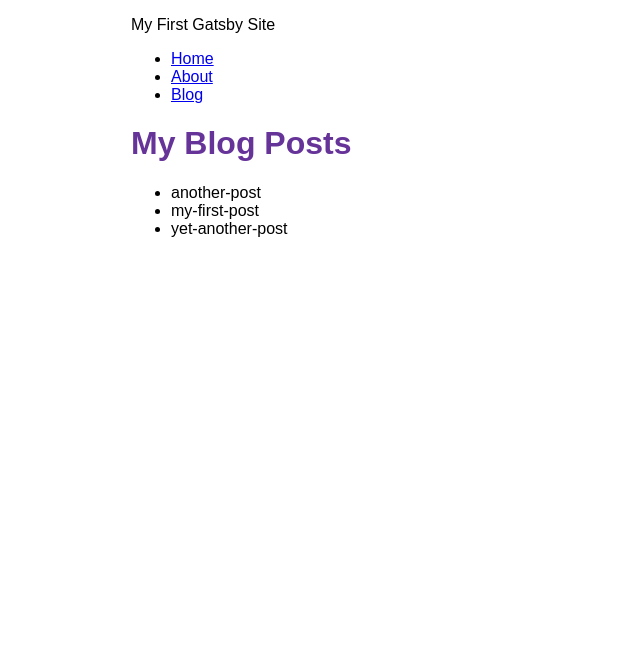
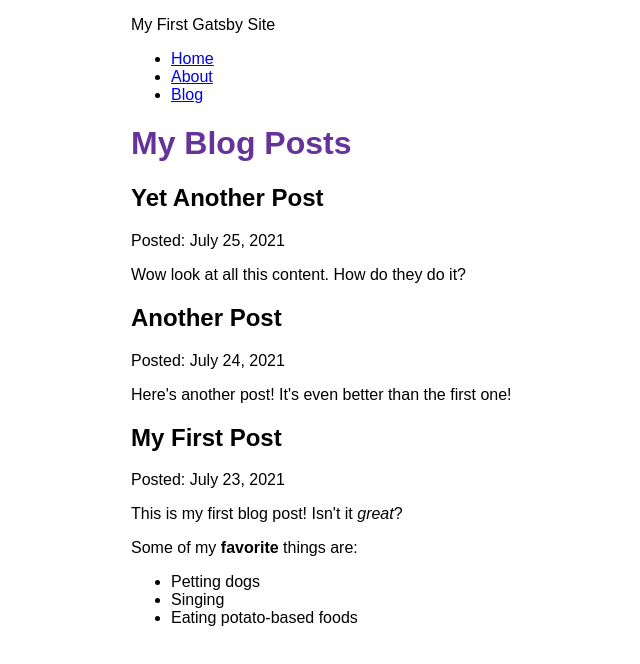
Before and after one commit to negibouze/gatsby-tutorial, a Gatsby site: page /blog in a window 1280 px wide. Shown: the whole page, without its empty margins (259-899 px from the left). Built offline with nearby package versions, Linux system fonts and the light colour scheme; Gatsby itself is replaced by a stand-in of ours.

Commit message:
Finished Gatsby Tutorial Part 5

```diff
--- a/blog/another-post.mdx
+++ b/blog/another-post.mdx
@@ -0,0 +1,6 @@
+---
+title: "Another Post"
+date: "2021-07-24"
+---
+
+Here's another post! It's even better than the first one!
--- a/blog/my-first-post.mdx
+++ b/blog/my-first-post.mdx
@@ -0,0 +1,12 @@
+---
+title: "My First Post"
+date: "2021-07-23"
+---
+
+This is my first blog post! Isn't it *great*?
+
+Some of my **favorite** things are:
+
+* Petting dogs
+* Singing
+* Eating potato-based foods
--- a/blog/yet-another-post.mdx
+++ b/blog/yet-another-post.mdx
@@ -0,0 +1,6 @@
+---
+title: "Yet Another Post"
+date: "2021-07-25"
+---
+
+Wow look at all this content. How do they do it?
--- a/gatsby-config.js
+++ b/gatsby-config.js
@@ -12,6 +12,7 @@
         name: "blog",
         path: `${__dirname}/blog`
       }
-    }
+    },
+    "gatsby-plugin-mdx"
   ],
 };
--- a/package.json
+++ b/package.json
@@ -16,8 +16,11 @@
     "clean": "gatsby clean"
   },
   "dependencies": {
+    "@mdx-js/mdx": "^1.6.22",
+    "@mdx-js/react": "^1.6.22",
     "gatsby": "^3.10.2",
     "gatsby-plugin-image": "^1.10.1",
+    "gatsby-plugin-mdx": "^2.10.1",
     "gatsby-plugin-sharp": "^3.10.2",
     "gatsby-source-filesystem": "^3.10.0",
     "react": "^17.0.1",
--- a/src/pages/blog.js
+++ b/src/pages/blog.js
@@ -1,27 +1,37 @@
 import * as React from "react"
 import { graphql } from 'gatsby'
+import { MDXRenderer } from 'gatsby-plugin-mdx'
 import Layout from '../components/Layout/layout'
 
 const BlogPage = ({ data }) => {
   return(
     <Layout pageTitle="My Blog Posts">
-      <ul>
-        {
-          data.allFile.edges.map(({ node }) => (
-            <li key={node.name}>{node.name}</li>
-          ))
-        }
-      </ul>
+      {
+        data.allMdx.edges.map(({ node }) => (
+          <article key={node.id}>
+            <h2>{node.frontmatter.title}</h2>
+            <p>Posted: {node.frontmatter.date}</p>
+            <MDXRenderer>
+              {node.body}
+            </MDXRenderer>
+          </article>
+        ))
+      }
     </Layout>
   )
 }
 
 export const query = graphql`
   query {
-    allFile {
+    allMdx(sort: {fields: frontmatter___date, order: DESC}) {
       edges {
         node {
-          name
+          frontmatter {
+            title
+            date(formatString: "MMMM D, YYYY")
+          }
+          id
+          body
         }
       }
     }
```
Also changed, not shown: 1 other file.
